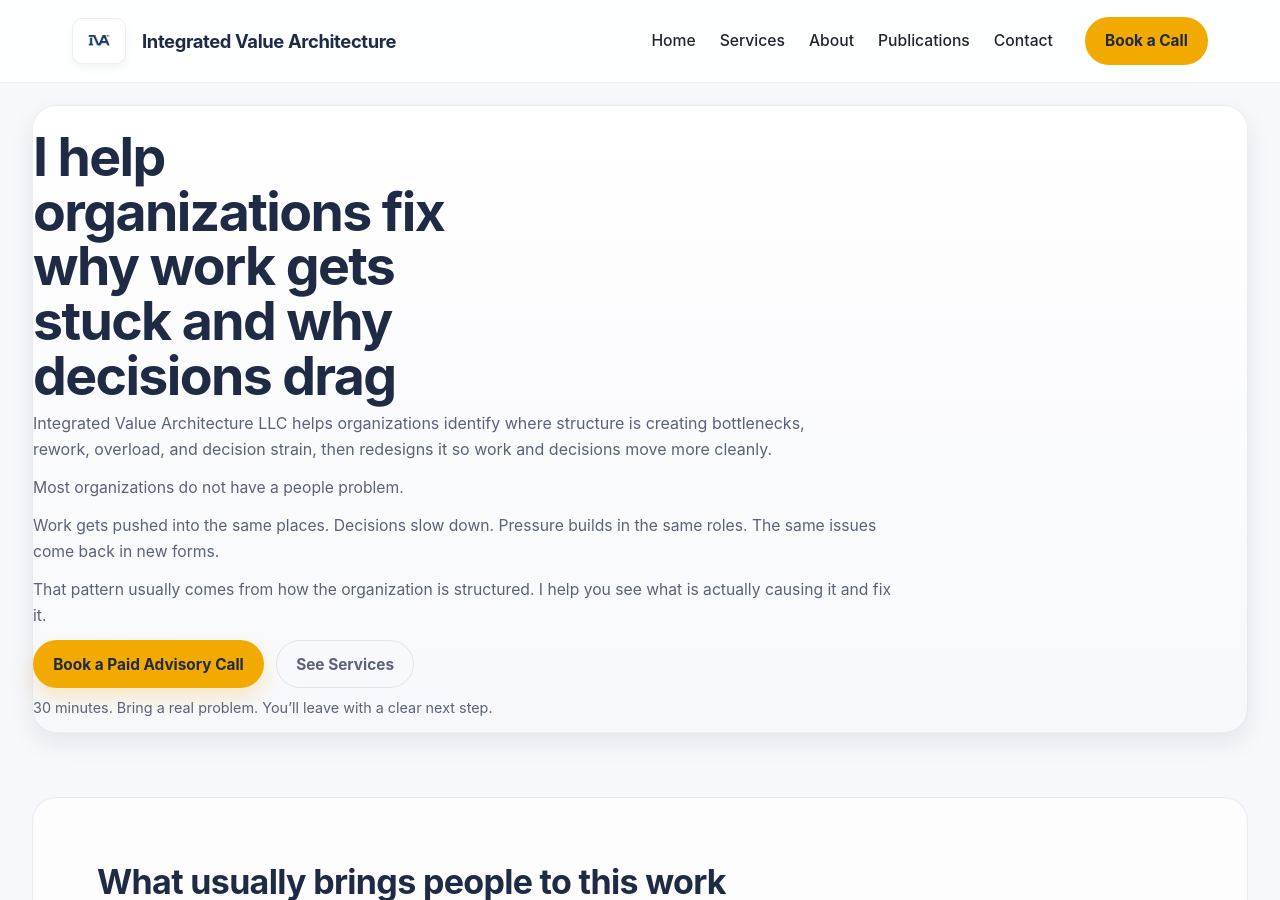
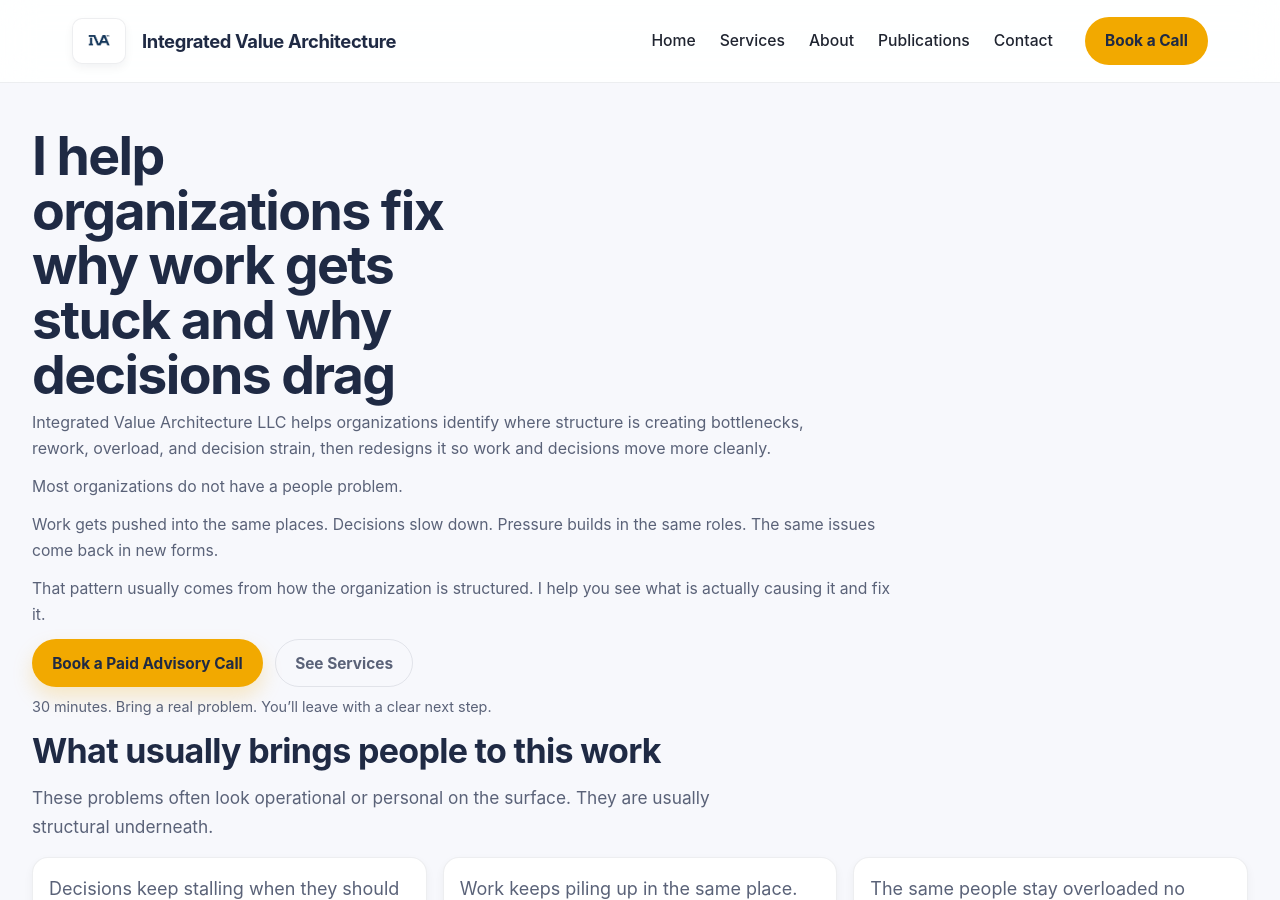
Before and after one commit to efost7873/integratedvaluearchitecture.com, a Jekyll site: the page built from index.html, in a window 1280 px wide and 900 px high. Built offline with Jekyll 4.4.1, drawn with Linux system fonts in a browser that asks for light colours.

Commit message:
Fix section tags in index.html for homepage

```diff
--- a/index.html
+++ b/index.html
@@ -9,7 +9,7 @@ seo_description: Integrated Value Architecture LLC helps organizations identify
 
 <main>
 
-  <section id="homepage-hero" class="iva-band-strong">
+  <section id="homepage-hero">
     <div class="section-header">
       <h1>I help organizations fix why work gets stuck and why decisions drag</h1>
       <p class="section-subtitle">
@@ -39,7 +39,7 @@ seo_description: Integrated Value Architecture LLC helps organizations identify
     </p>
   </section>
 
-  <section id="homepage-problems" class="iva-band-soft">
+  <section id="homepage-problems">
     <div class="section-header">
       <h2>What usually brings people to this work</h2>
       <p class="section-subtitle">
@@ -83,7 +83,7 @@ seo_description: Integrated Value Architecture LLC helps organizations identify
     </div>
   </section>
 
-  <section id="homepage-start" class="iva-band-soft">
+  <section id="homepage-start">
     <div class="section-header">
       <h2>How to start</h2>
       <p class="section-subtitle">
@@ -137,7 +137,7 @@ seo_description: Integrated Value Architecture LLC helps organizations identify
     </div>
   </section>
 
-  <section id="homepage-not" class="iva-band-soft">
+  <section id="homepage-not">
     <div class="section-header">
       <h2>What this is not</h2>
       <p class="section-subtitle">
```
